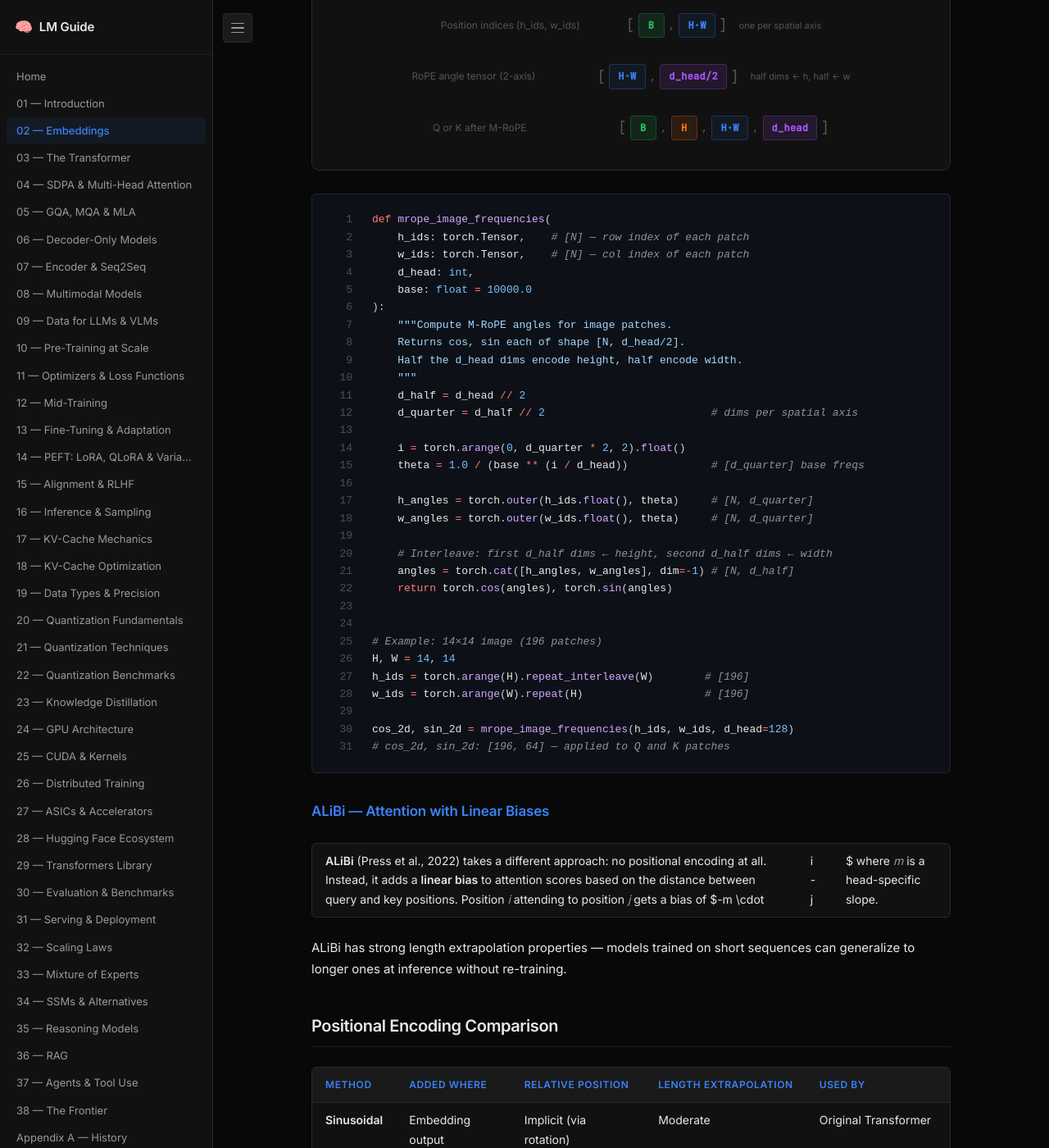
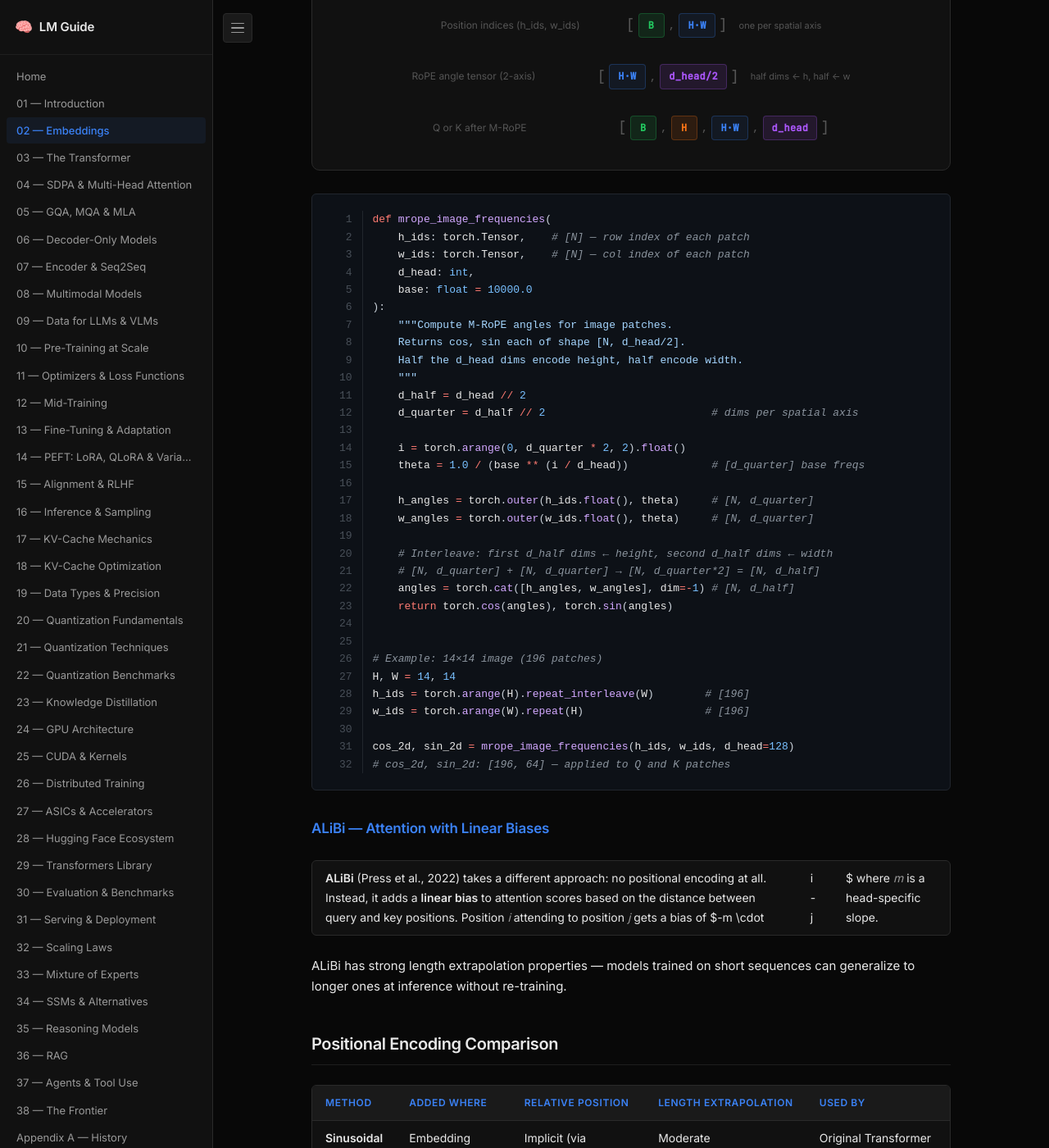
Before and after one commit to karam-nus/language-modelling, a Jekyll site: the page built from 02_embeddings.md, in a window 1280 px wide and 1400 px high, scrolled down 8445 px. Shown: the whole window at 82% size. Built offline with Jekyll 4.4.1, drawn with Linux system fonts in a browser that asks for light colours; some of the changed text lies outside the part shown.

Commit message:
fix: address code review — CSS variables for GH colors, MOBILE_BREAKPOINT rename, remove !important, clarify comments
Agent-Logs-Url: https://github.com/karam-nus/language-modelling/sessions/57f9ae6d-b01c-41eb-8bab-d5e3b958d459

Co-authored-by: karam-nus <20185103+karam-nus@users.noreply.github.com>

```diff
--- a/02_embeddings.md
+++ b/02_embeddings.md
@@ -258,7 +258,7 @@ def rope_frequencies(d_head: int, max_len: int = 8192, base: float = 10000.0):
     Returns cos, sin each of shape [max_len, d_head/2].
     """
     # θᵢ = 1 / base^(2i/d_head)  for i = 0, 1, ..., d_head/2 - 1
-    i = torch.arange(0, d_head, 2).float()          # [d_head/2]
+    i = torch.arange(0, d_head, 2).float()          # step 2 → d_head/2 elements
     theta = 1.0 / (base ** (i / d_head))             # [d_head/2]
 
     positions = torch.arange(max_len).float()         # [max_len]
@@ -405,6 +405,7 @@ def mrope_image_frequencies(
     w_angles = torch.outer(w_ids.float(), theta)     # [N, d_quarter]
 
     # Interleave: first d_half dims ← height, second d_half dims ← width
+    # [N, d_quarter] + [N, d_quarter] → [N, d_quarter*2] = [N, d_half]
     angles = torch.cat([h_angles, w_angles], dim=-1) # [N, d_half]
     return torch.cos(angles), torch.sin(angles)
 
--- a/_layouts/default.html
+++ b/_layouts/default.html
@@ -83,10 +83,10 @@
       var layout  = document.getElementById('layout');
       var overlay = document.getElementById('sidebarOverlay');
 
-      var MOBILE_BP = 768;
+      var MOBILE_BREAKPOINT = 768;
 
       function isMobile() {
-        return window.innerWidth <= MOBILE_BP;
+        return window.innerWidth <= MOBILE_BREAKPOINT;
       }
 
       /* Restore collapsed state from localStorage on page load */
--- a/assets/css/style.css
+++ b/assets/css/style.css
@@ -40,6 +40,10 @@
   --radius-lg:      10px;
 
   --transition:     150ms ease;
+
+  /* GitHub Dark code theme */
+  --gh-bg-code:     #0d1117;
+  --gh-border-code: #21262d;
 }
 
 /* --- Reset & Base --- */
@@ -416,8 +420,8 @@ body {
 }
 
 .content pre {
-  background: #0d1117;
-  border: 1px solid #21262d;
+  background: var(--gh-bg-code);
+  border: 1px solid var(--gh-border-code);
   border-radius: var(--radius);
   padding: 1.25rem 1.375rem;
   overflow-x: auto;
@@ -443,7 +447,7 @@ body {
 }
 
 /* --- GitHub Dark syntax highlighting (Rouge) --- */
-.highlight { background: #0d1117; border-radius: var(--radius); }
+.highlight { background: var(--gh-bg-code); border-radius: var(--radius); }
 
 .highlight .c, .highlight .cd, .highlight .cm,
 .highlight .c1, .highlight .cs { color: #8b949e; font-style: italic; }
@@ -496,9 +500,9 @@ body {
   background: transparent;
 }
 
-.highlight .rouge-gutter {
+.content .highlight .rouge-gutter {
   width: 3em;
-  padding-right: 0.75rem !important;
+  padding-right: 0.75rem;
   text-align: right;
   user-select: none;
   -webkit-user-select: none;
@@ -514,9 +518,9 @@ body {
   line-height: inherit;
 }
 
-.highlight .rouge-code {
-  padding-left: 0.75rem !important;
-  border-left: 1px solid #21262d;
+.content .highlight .rouge-code {
+  padding-left: 0.75rem;
+  border-left: 1px solid var(--gh-border-code);
 }
 
 .highlight .rouge-code pre {
@@ -1162,14 +1166,11 @@ body {
 
   .main-content { margin-left: 0; }
 
-  /* On mobile toggle stays at left: 1rem regardless */
-  .sidebar-toggle { left: 1rem !important; }
-
   .content { padding: 4.5rem 1.25rem 3rem; }
   .content-footer { padding: 1rem 1.25rem; }
   .content h1 { font-size: 1.5rem; }
   .content h2 { font-size: 1.125rem; }
-  .content pre { font-size: 0.75rem; padding: 1rem; background: #0d1117; }
+  .content pre { font-size: 0.75rem; padding: 1rem; background: var(--gh-bg-code); }
 
   .diagram-grid.cols-3,
   .diagram-grid.cols-4 {
```
